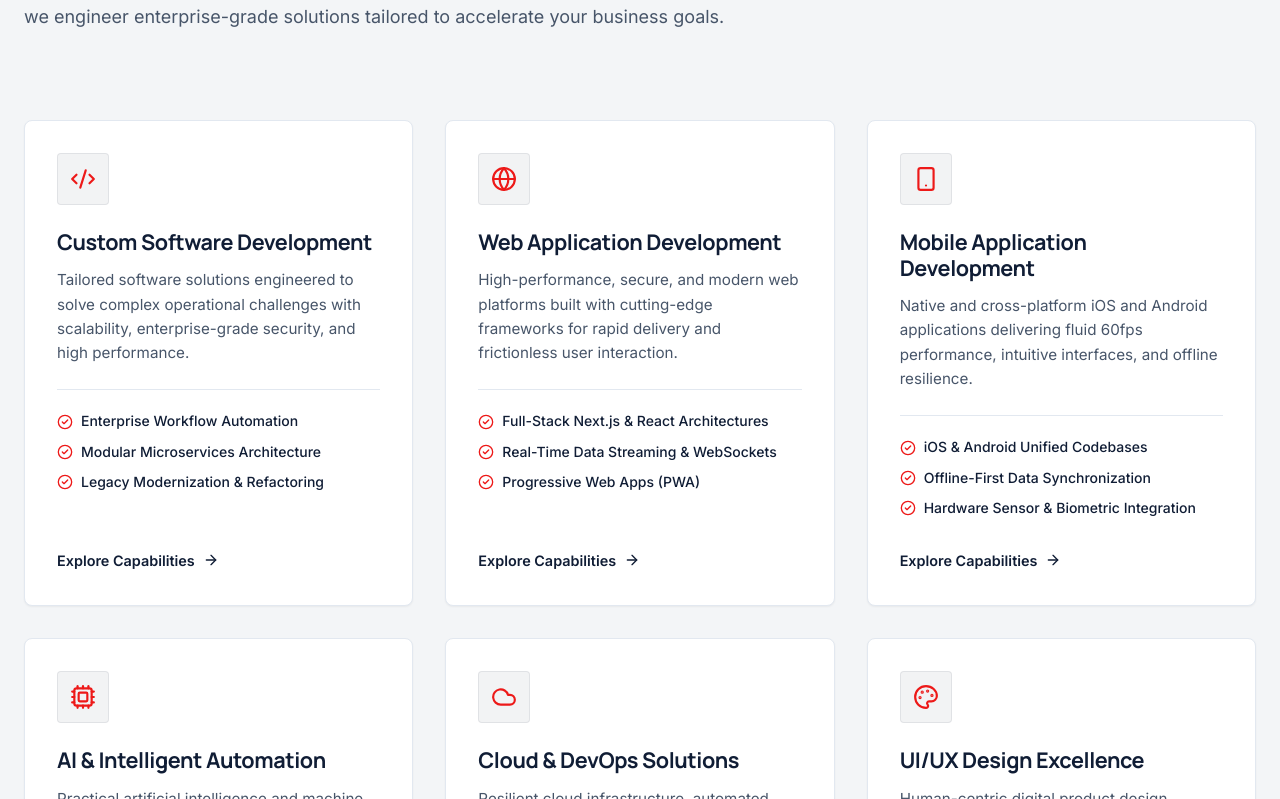
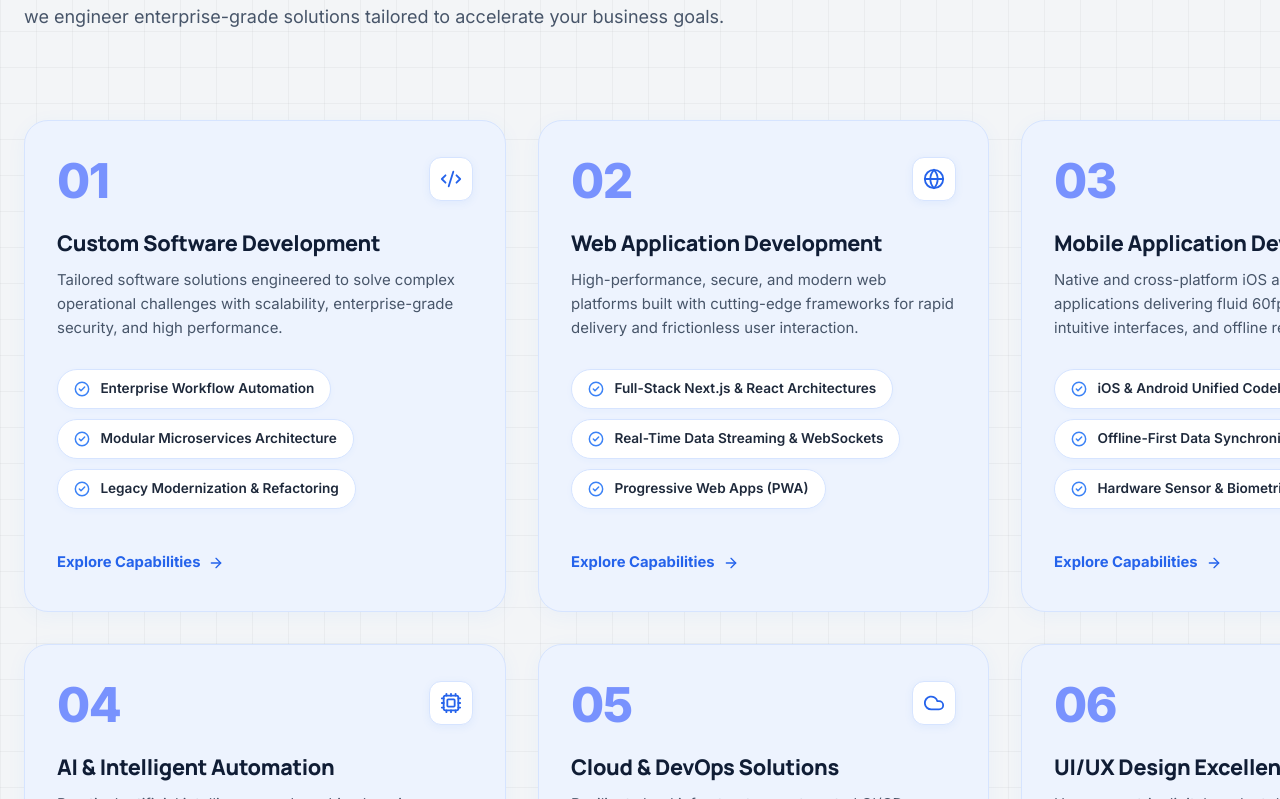
Before and after one commit to roacstech/roacs_new_website, a Next.js app: page / in a window 1280 px wide. Shown: the part 2141-2940 px from the top of the page. Built offline with nearby package versions, Linux system fonts and the light colour scheme.

Commit message:
feat(services): adopt modern periwinkle card UI with pill capsules and grid overlay

```diff
--- a/src/components/common/ServiceCard.tsx
+++ b/src/components/common/ServiceCard.tsx
@@ -1,6 +1,6 @@
 import React from "react";
 import Link from "next/link";
-import { ServiceItem } from "@/data/services";
+import { ServiceItem, servicesData } from "@/data/services";
 import {
   Code2,
   Globe,
@@ -15,6 +15,7 @@ import {
 
 interface ServiceCardProps {
   service: ServiceItem;
+  index?: number;
 }
 
 const iconMap: Record<string, React.ElementType> = {
@@ -27,112 +28,124 @@ const iconMap: Record<string, React.ElementType> = {
   TrendingUp,
 };
 
-export function ServiceCard({ service }: ServiceCardProps) {
+export function ServiceCard({ service, index }: ServiceCardProps) {
   const IconComponent = iconMap[service.iconName] || Code2;
+  const serviceIndex = index !== undefined
+    ? index
+    : servicesData.findIndex((s) => s.id === service.id);
+  const displayNum = String((serviceIndex >= 0 ? serviceIndex : 0) + 1).padStart(2, "0");
 
   return (
+    <div className="service-process-card">
+      <div>
+        {/* Top Header: Big Periwinkle Step Number & Clean Icon Badge */}
         <div
-      className="card"
           style={{
-        padding: "2rem",
             display: "flex",
-        flexDirection: "column",
             justifyContent: "space-between",
-        height: "100%",
-        backgroundColor: "#FFFFFF",
-        border: "1px solid var(--border-light)",
-        borderRadius: "var(--radius-md)",
-        position: "relative",
-        transition: "all var(--transition-normal)",
+            alignItems: "flex-start",
+            marginBottom: "1.5rem",
           }}
         >
-      <div>
+          <span
+            style={{
+              fontSize: "clamp(2.5rem, 4vw, 3rem)",
+              fontWeight: 800,
+              color: "#7892FE",
+              lineHeight: 1,
+              letterSpacing: "-0.03em",
+              userSelect: "none",
+            }}
+          >
+            {displayNum}
+          </span>
+
           <div
             style={{
-            width: "52px",
-            height: "52px",
-            borderRadius: "var(--radius-sm)",
-            backgroundColor: "rgba(16, 29, 53, 0.05)",
+              width: "44px",
+              height: "44px",
+              borderRadius: "12px",
+              backgroundColor: "#FFFFFF",
+              border: "1px solid #D6E4FF",
               display: "flex",
               alignItems: "center",
               justifyContent: "center",
-            color: "var(--color-brand-accent)",
-            marginBottom: "1.5rem",
-            border: "1px solid rgba(16, 29, 53, 0.08)",
+              color: "#2563EB",
+              boxShadow: "0 2px 8px rgba(59, 130, 246, 0.08)",
+              flexShrink: 0,
             }}
           >
-          <IconComponent size={26} strokeWidth={2} />
+            <IconComponent size={22} strokeWidth={2} />
+          </div>
         </div>
 
+        {/* Title */}
         <h3
           style={{
             fontSize: "1.35rem",
-            fontWeight: 700,
+            fontWeight: 800,
             color: "var(--color-primary-navy)",
             marginBottom: "0.85rem",
+            lineHeight: 1.25,
+            letterSpacing: "-0.015em",
           }}
         >
           {service.title}
         </h3>
 
+        {/* Short Description */}
         <p
           style={{
-            fontSize: "0.95rem",
+            fontSize: "0.935rem",
             lineHeight: 1.6,
             color: "var(--color-text-secondary)",
-            marginBottom: "1.5rem",
+            marginBottom: "1.75rem",
           }}
         >
           {service.shortDescription}
         </p>
 
-        <ul
+        {/* Feature Pill Badges Matching Reference */}
+        <div
           style={{
-            listStyle: "none",
             display: "flex",
             flexDirection: "column",
-            gap: "0.5rem",
-            marginBottom: "1.75rem",
-            borderTop: "1px solid var(--border-light)",
-            paddingTop: "1.25rem",
+            gap: "0.65rem",
+            marginBottom: "2rem",
+            alignItems: "flex-start",
           }}
         >
           {service.features.slice(0, 3).map((feat, idx) => (
-            <li
-              key={idx}
+            <div key={idx} className="service-pill-badge">
+              <CheckCircle2
+                size={16}
+                color="#3B82F6"
+                strokeWidth={2.2}
+                style={{ flexShrink: 0 }}
+              />
+              <span
                 style={{
-                display: "flex",
-                alignItems: "center",
-                gap: "0.5rem",
-                fontSize: "0.875rem",
-                color: "var(--color-text-primary)",
-                fontWeight: 500,
+                  fontSize: "0.85rem",
+                  fontWeight: 600,
+                  color: "#1E293B",
+                  whiteSpace: "nowrap",
                 }}
               >
-              <CheckCircle2 size={16} color="var(--color-brand-accent)" />
-              <span>{feat}</span>
-            </li>
+                {feat}
+              </span>
+            </div>
           ))}
-        </ul>
+        </div>
       </div>
 
-      <div>
+      {/* Action Link */}
+      <div style={{ paddingTop: "0.5rem" }}>
         <Link
           href={`/services/${service.slug}`}
-          style={{
-            display: "inline-flex",
-            alignItems: "center",
-            gap: "0.5rem",
-            fontSize: "0.9rem",
-            fontWeight: 600,
-            color: "var(--color-primary-navy)",
-            textDecoration: "none",
-            transition: "color var(--transition-fast), gap var(--transition-fast)",
-          }}
-          className="service-link"
+          className="service-explore-link"
         >
           <span>Explore Capabilities</span>
-          <ArrowRight size={16} className="arrow-icon" />
+          <ArrowRight size={16} />
         </Link>
       </div>
     </div>
--- a/src/components/home/ServicesSection.tsx
+++ b/src/components/home/ServicesSection.tsx
@@ -16,8 +16,29 @@ import {
 
 export function ServicesSection() {
   return (
-    <section className="section section-subtle" id="services">
-      <Container wide>
+    <section
+      className="section section-subtle"
+      id="services"
+      style={{
+        position: "relative",
+        overflow: "hidden",
+      }}
+    >
+      {/* Subtle Clean Tech Grid Overlay matching Reference */}
+      <div
+        style={{
+          position: "absolute",
+          inset: 0,
+          backgroundImage: `
+            linear-gradient(to right, rgba(0, 0, 0, 0.035) 1px, transparent 1px),
+            linear-gradient(to bottom, rgba(0, 0, 0, 0.035) 1px, transparent 1px)
+          `,
+          backgroundSize: "36px 36px",
+          pointerEvents: "none",
+        }}
+      />
+
+      <Container wide style={{ position: "relative", zIndex: 1 }}>
         <Reveal delay={0.1}>
           <div
             style={{
@@ -42,7 +63,7 @@ export function ServicesSection() {
         <div className="grid-3" style={{ marginBottom: "4rem" }}>
           {servicesData.map((service, index) => (
             <Reveal key={service.id} delay={0.1 + (index % 3) * 0.1}>
-              <ServiceCard service={service} />
+              <ServiceCard service={service} index={index} />
             </Reveal>
           ))}
         </div>
--- a/src/styles/components.css
+++ b/src/styles/components.css
@@ -947,3 +947,71 @@ html, body {
   background-color: var(--color-brand-accent) !important;
   box-shadow: 0 6px 18px rgba(237, 25, 24, 0.35) !important;
 }
+
+/* Service Card — Modern Periwinkle / Soft Blue UI matching Reference */
+.service-process-card {
+  background: #EDF3FE;
+  border: 1.5px solid #D6E4FF;
+  border-radius: 24px;
+  padding: 2.25rem 2rem;
+  display: flex;
+  flex-direction: column;
+  justify-content: space-between;
+  height: 100%;
+  position: relative;
+  overflow: hidden;
+  box-shadow: 0 4px 20px rgba(59, 130, 246, 0.05);
+  transition: transform 0.3s cubic-bezier(0.16, 1, 0.3, 1),
+              box-shadow 0.3s cubic-bezier(0.16, 1, 0.3, 1),
+              border-color 0.3s cubic-bezier(0.16, 1, 0.3, 1);
+}
+
+.service-process-card:hover {
+  transform: translateY(-6px);
+  border-color: #BFDBFE;
+  box-shadow: 0 16px 36px rgba(59, 130, 246, 0.12);
+}
+
+.service-pill-badge {
+  display: inline-flex;
+  align-items: center;
+  gap: 0.65rem;
+  padding: 0.5rem 1rem;
+  background-color: #FFFFFF;
+  border: 1px solid #D6E4FF;
+  border-radius: 9999px;
+  box-shadow: 0 2px 6px rgba(59, 130, 246, 0.04);
+  width: fit-content;
+  max-width: 100%;
+  transition: transform 0.2s ease, box-shadow 0.2s ease, border-color 0.2s ease;
+}
+
+.service-pill-badge:hover {
+  transform: translateY(-1px);
+  border-color: #93C5FD;
+  box-shadow: 0 4px 10px rgba(59, 130, 246, 0.08);
+}
+
+.service-explore-link {
+  display: inline-flex;
+  align-items: center;
+  gap: 0.5rem;
+  font-size: 0.925rem;
+  font-weight: 700;
+  color: #2563EB;
+  text-decoration: none;
+  transition: color 0.2s ease, gap 0.2s ease;
+}
+
+.service-explore-link:hover {
+  color: #1D4ED8;
+  gap: 0.75rem;
+}
+
+.service-explore-link svg {
+  transition: transform 0.2s ease;
+}
+
+.service-explore-link:hover svg {
+  transform: translateX(4px);
+}
```
Also changed, not shown: src/app/services/page.tsx (+24 -4 lines). Lines whose indentation alone changed are shown as unchanged.
